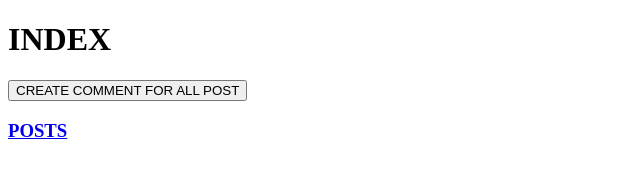
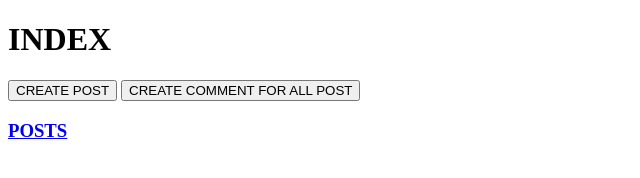
Before and after one commit to ninthsun91/hanghae_week3, a website: page views/index.html in a window 1280 px wide. Shown: the whole page, without its empty margins (0-640 px from the left). Drawn offline with nearby package versions, Linux system fonts and the light colour scheme; no server answers.

Commit message:
createPost button

```diff
--- a/views/index.html
+++ b/views/index.html
@@ -6,7 +6,8 @@
     </head>
     <body>
         <h1>INDEX</h1>
-        <button onclick="test()">CREATE COMMENT FOR ALL POST</button>
+        <button onclick="createPost()">CREATE POST</button>
+        <button onclick="createComments()">CREATE COMMENT FOR ALL POST</button>
         <h3><a href="/posts">POSTS</a></h3>
         <div id="postList"></div>
         <script>
@@ -29,7 +30,25 @@
                 return response.json();
             }
 
-            async function test() {
+            function createPost() {
+                const post = {
+                    "user": "Developer",
+                    "password": "1234",
+                    "title": "안녕하세요",
+                    "content": "안녕하세요 content 입니다."
+                };
+                $.ajax({
+                    type: "POST",
+                    url: "/posts",
+                    data: post,
+                    success: (response)=>{
+                        console.log("POST ADDED")
+                        location.reload();
+                    }
+                });
+            }
+
+            async function createComments() {
                 const postList = await fetch("/test");
                 const postIds = [];
                 const comment = {
```
